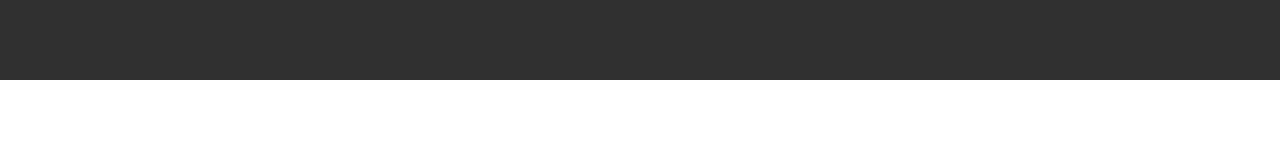
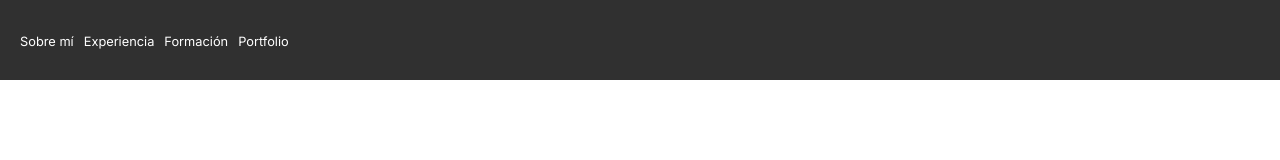
Before and after one commit to MGuerreroCabrera/mgc-portfolio, a website built with Vite: page index.html in a window 1280 px wide. Built offline with nearby package versions, Linux system fonts and the light colour scheme.

Commit message:
Añadiendo menú de navegación

```diff
--- a/main.js
+++ b/main.js
@@ -1,4 +1,5 @@
 import { Header } from './src/components/Header/Header';
+import { HorizontalList } from './src/components/HorizontalList/HorizontalList';
 import './style.css';
 
 const divApp = document.querySelector("#app");
@@ -6,5 +7,10 @@ const divApp = document.querySelector("#app");
 // Crear elemento Header
 const header = Header();
 
+// Crear elemento HorizontalList
+const navMenu = HorizontalList();
+// Añadir al header el namMenu
+header.appendChild(navMenu);
+
 // Pintar el header
 divApp.appendChild(header);
--- a/src/components/HorizontalList/HorizontalList.css
+++ b/src/components/HorizontalList/HorizontalList.css
@@ -0,0 +1,15 @@
+#nav-menu {
+    display: flex;
+    justify-content: center;
+    align-items: center;
+    gap: var(--mgc-gap-m);
+}
+
+#nav-menu > li > a {
+    color: var(--mgc-primary-color);
+    font-size: var(--mgc-font-size-s);
+}
+#nav-menu > li > a:hover {
+    transition: color 1s;
+    color: var(--mgc-tertiary-color);
+}
--- a/src/components/HorizontalList/HorizontalList.js
+++ b/src/components/HorizontalList/HorizontalList.js
@@ -1 +1,63 @@
 import "./HorizontalList.css";
+
+const optionsMenu = [
+    {
+        url: '#',
+        textcontent: 'Sobre mí',
+        title: 'Sobre mí'
+    },
+    {
+        url: '#',
+        textcontent: 'Experiencia',
+        title: 'Experiencia'
+    },
+    {
+        url: '#',
+        textcontent: 'Formación',
+        title: 'Formación'
+    },
+    {
+        url: '#',
+        textcontent: 'Portfolio',
+        title: 'Portfolio'
+    }
+];
+
+export const HorizontalList = () => {
+
+    // Crear elemento ul
+    const ul = document.createElement("ul");
+    // Incluir el id nav-menu al elemento
+    ul.id = "nav-menu";
+    // Obtener valores del array de objetos optionsMenu creando un li con una a para cada elemento y añadirlo a la lista
+    const aUrl = optionsMenu.map((a) => {
+        return a.url;
+    });
+    const aTextContent = optionsMenu.map((a) => {
+        return a.textcontent;
+    });
+    const aTitle = optionsMenu.map((a) => {
+        return a.title;
+    });
+
+    // Crear los elementos li e incluir los elementos a
+    for(let i = 0; i < optionsMenu.length; i++){
+
+        // Crear elemento li
+        const li = document.createElement("li");
+        // Crear elemento a
+        const aHTML = document.createElement("a");
+        aHTML.href = aUrl[i];
+        aHTML.title = aTitle[i];
+        aHTML.textContent = aTextContent[i];
+        // Inyectar elemento a en el li
+        li.appendChild(aHTML);
+        // Inyectar el elemento li al ul
+        ul.appendChild(li);
+
+    }
+
+    // Devolver el ul con los li
+    return ul;
+
+}
--- a/style.css
+++ b/style.css
@@ -9,7 +9,7 @@
   box-sizing: border-box;
 }
 
-h1, h2, h3, h4, h5, h6, a, label, span, p, button {
+h1, h2, h3, h4, h5, h6, a, label, span, p, button, li {
   text-decoration: none;
   font-family: 'Inter', sans-serif;
 }
@@ -54,7 +54,7 @@ ol, ul {
   --mgc-radius-xl: 40px;
 
   /* Font sizes */
-  --mgc-font-size-s: 0.5rem;
+  --mgc-font-size-s: 0.8rem;
   --mgc-font-size-m: 1rem;
   --mgc-font-size-l: 1.5rem;
   --mgc-font-size-xl: 2rem;
```
